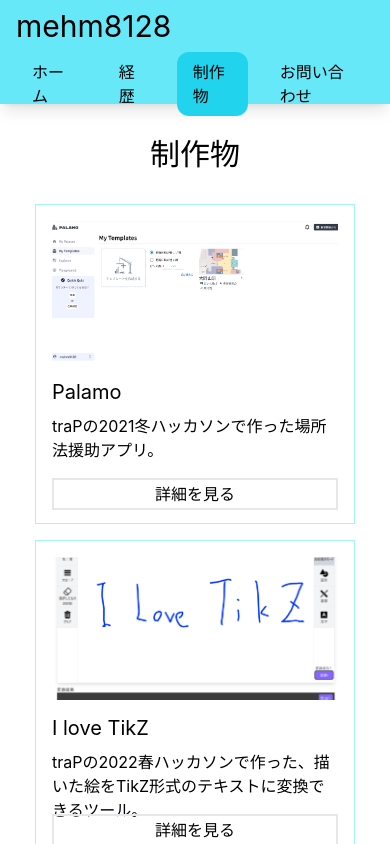
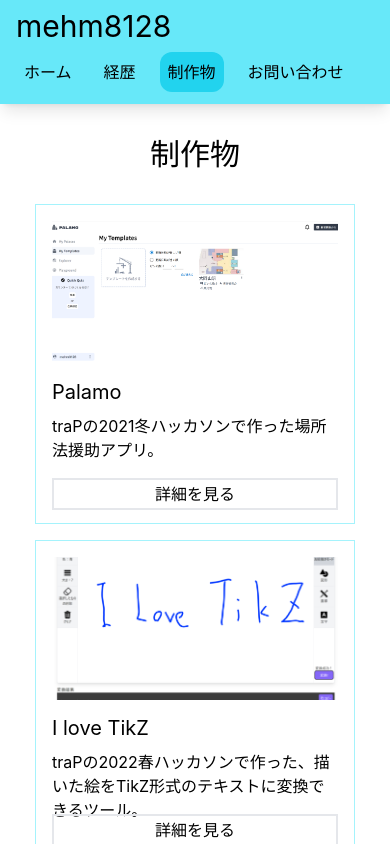
Before and after one commit to mehm8128/mehm8128-portfolio, a Next.js app: page /works in a window 390 px wide. Built offline with nearby package versions, Linux system fonts and the light colour scheme.

Commit message:
fix header design on sp

```diff
--- a/src/components/Header.tsx
+++ b/src/components/Header.tsx
@@ -16,7 +16,7 @@ export const Header: React.FC = () => {
 				{navs.map((nav) => (
 					<Link href={nav.href} key={nav.href}>
 						<a
-							className={`rounded-xl py-2 px-4 hover:bg-cyan-400 ${
+							className={`rounded-xl py-2 px-2 hover:bg-cyan-400 md:px-4 ${
 								router.pathname === nav.href ? 'bg-cyan-400' : ''
 							}`}
 						>
```
